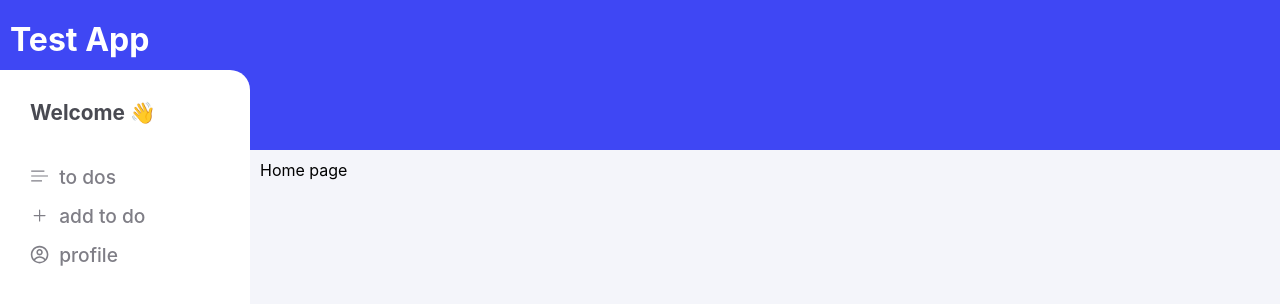
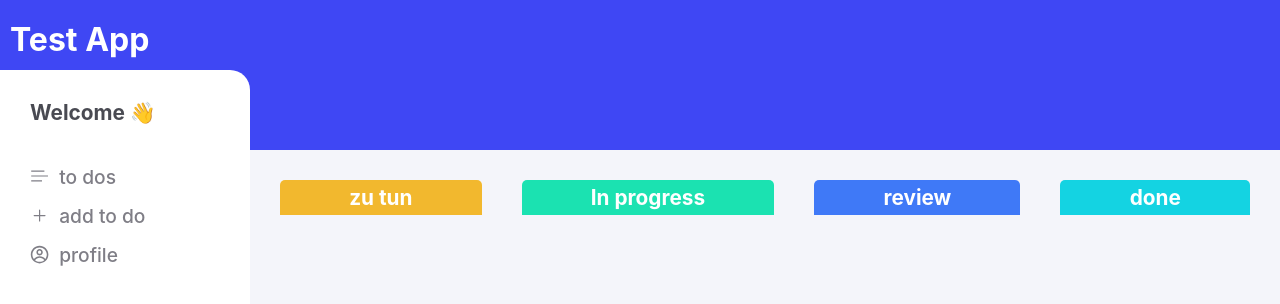
Before and after one commit to khashayarmobarez/fullstack-todo-app, a Next.js app: page / in a window 1280 px wide. Shown: the top 304 px of the page. Built offline with nearby package versions, Linux system fonts and the light colour scheme; no server answers.

Commit message:
Refactor HomePage component to enhance layout with categorized ToDo sections

```diff
--- a/src/components/template/HomePage.js
+++ b/src/components/template/HomePage.js
@@ -20,8 +20,19 @@ function HomePage() {
     }
 
     return (
-        <div>
-        Home page
+        <div className="home-page">
+            <div className="home-page--todo">
+                <p>zu tun</p>
+            </div>
+            <div className="home-page--inProgress">
+                <p>In progress</p>
+            </div>
+            <div className="home-page--review">
+                <p>review</p>
+            </div>
+            <div className="home-page--done">
+                <p>done</p>
+            </div>
         </div>
     )
 }
```
